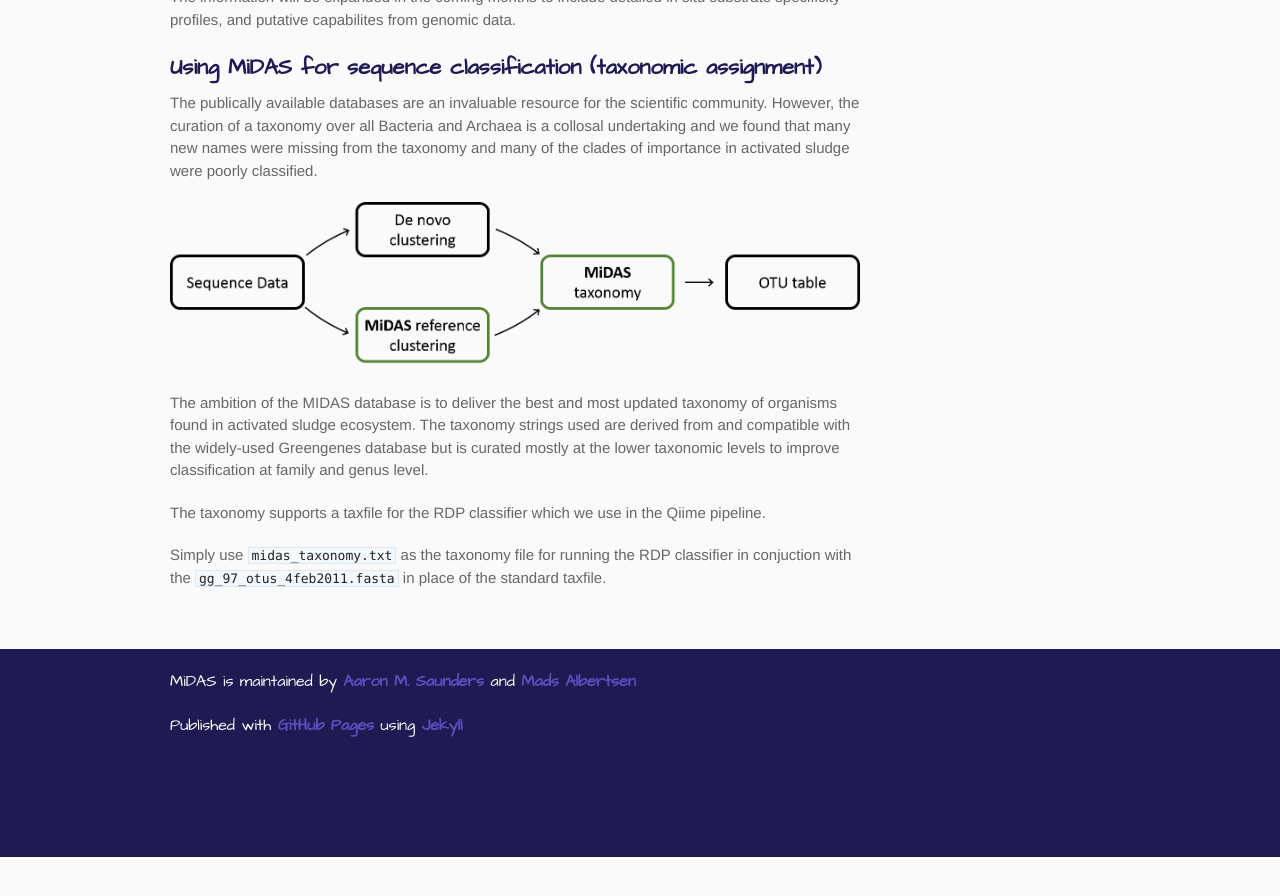
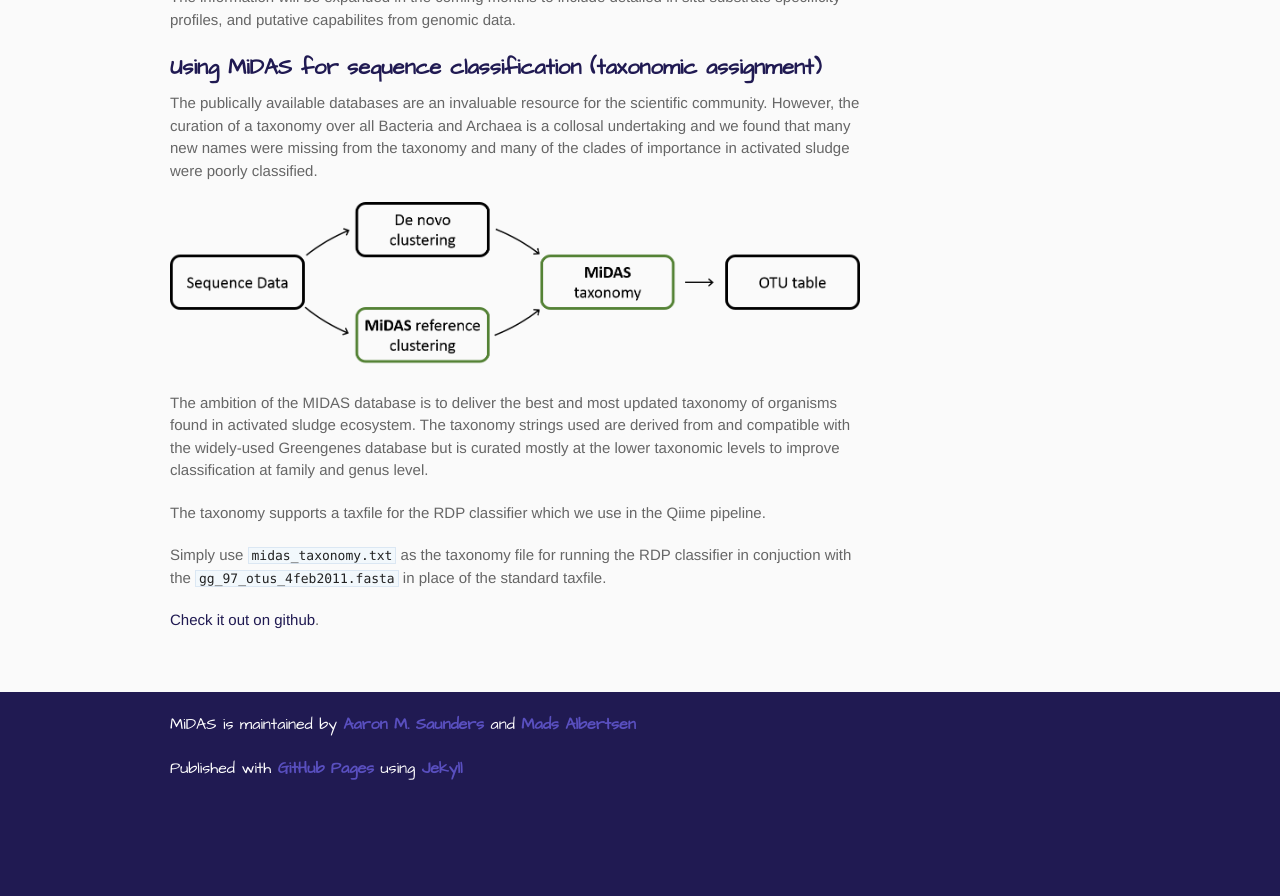
Before and after one commit to aaronsaunders/midas, a Jekyll site: the page built from index.md, in a window 1280 px wide and 900 px high, scrolled down 1378 px. Shown: the top 896 px of the window. Built offline with Jekyll 4.4.1, drawn with Linux system fonts in a browser that asks for light colours; before the commit the page ends 2235 px from its top, so only the background shows below that.

Commit message:
updated links to github

```diff
--- a/index.md
+++ b/index.md
@@ -42,3 +42,5 @@ The ambition of the MIDAS database is to deliver the best and most updated taxon
 The taxonomy supports a taxfile for the RDP classifier which we use in the Qiime pipeline.
 
 Simply use `midas_taxonomy.txt` as the taxonomy file for running the RDP classifier in conjuction with the `gg_97_otus_4feb2011.fasta` in place of the standard taxfile.
+
+[Check it out on github](https://github.com/aaronsaunders/midas).
```
Also changed, not shown: docs/database.md (+2 -0 lines).
